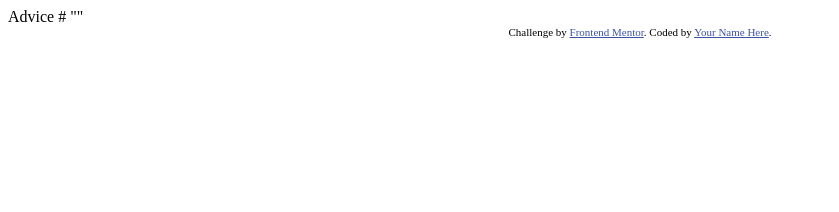
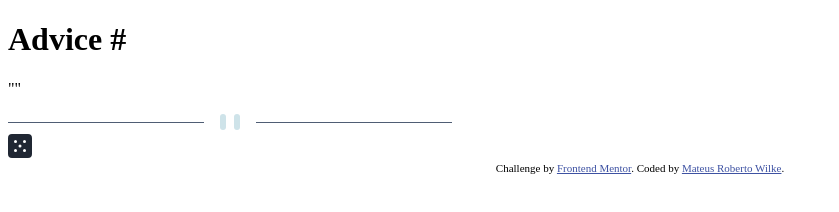
Before and after one commit to wkmateusr/advice-generator-app-main, a plain HTML site: page index.html in a window 1280 px wide. Shown: the whole page, without its empty margins (0-839 px from the left). Drawn offline with Linux system fonts and the light colour scheme.

Commit message:
introducing JavaScript app

```diff
--- a/index.html
+++ b/index.html
@@ -2,27 +2,36 @@
 <html lang="en">
 <head>
   <meta charset="UTF-8">
-  <meta name="viewport" content="width=device-width, initial-scale=1.0"> <!-- displays site properly based on user's device -->
+  <meta name="viewport" content="width=device-width, initial-scale=1.0">
 
   <link rel="icon" type="image/png" sizes="32x32" href="./images/favicon-32x32.png">
+  <link rel="stylesheet" href="style.css">
 
   <title>Frontend Mentor | Advice generator app</title>
 
-  <!-- Feel free to remove these styles or customise in your own stylesheet 👍 -->
-  <style>
-    .attribution { font-size: 11px; text-align: center; }
-    .attribution a { color: hsl(228, 45%, 44%); }
-  </style>
 </head>
 <body>
 
-  Advice #<!-- Advice ID goes here -->
-
-  "<!-- Advice text goes here -->"
+  <div class="container">
+    <h1>
+      Advice #<!-- Advice ID goes here -->
+    </h1>
+    <p>
+      "<!-- Advice text goes here -->"
+    </p>
+    <picture>
+      <source media="(min-width: 768px)" srcset="./images/pattern-divider-desktop.svg">
+      <img src="./images/pattern-divider-mobile.svg" alt="">
+    </picture>
+    <div>
+      <img src="./images/icon-dice.svg" alt="">
+    </div>
+  </div>
 
   <div class="attribution">
     Challenge by <a href="https://www.frontendmentor.io?ref=challenge" target="_blank">Frontend Mentor</a>.
-    Coded by <a href="#">Your Name Here</a>.
+    Coded by <a href="#">Mateus Roberto Wilke</a>.
   </div>
+  <script src="app.js"></script>
 </body>
 </html>
--- /dev/null
+++ b/style.css
@@ -0,0 +1,2 @@
+.attribution { font-size: 11px; text-align: center; }
+    .attribution a { color: hsl(228, 45%, 44%); }
```
Also changed, not shown: app.js (added), 1 other file.
